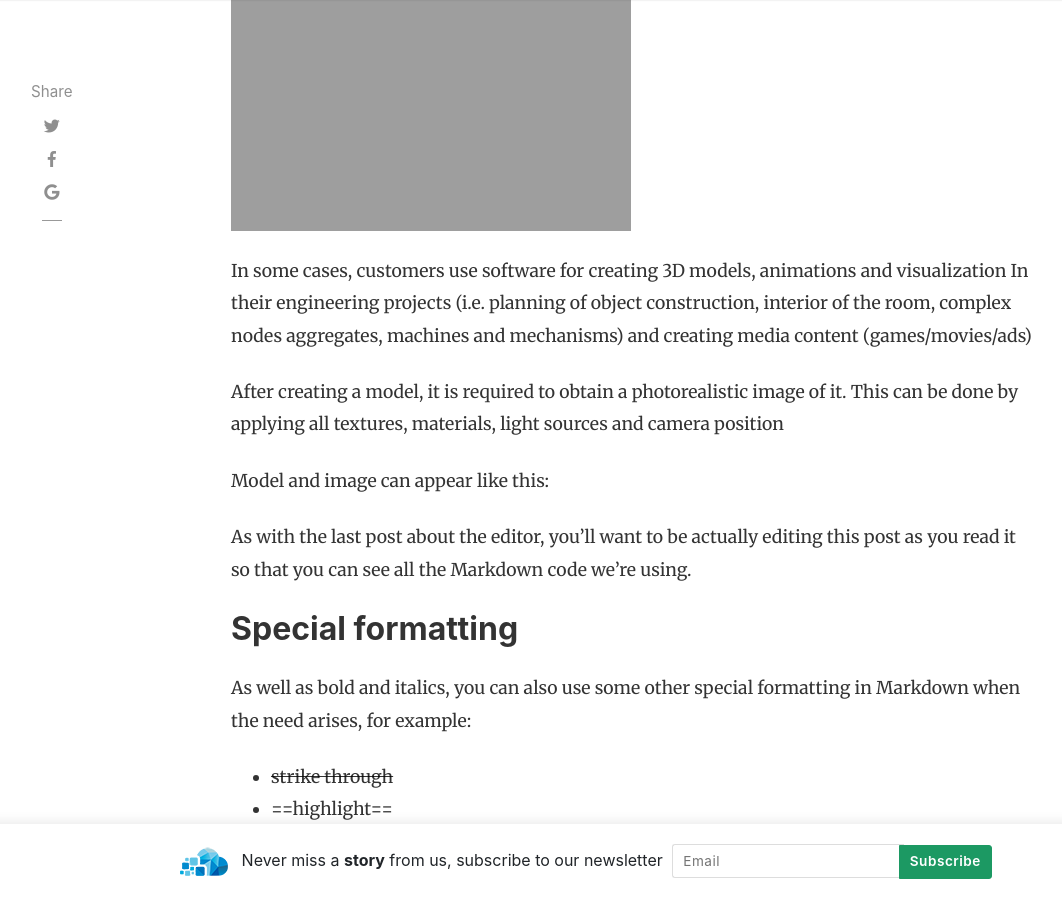
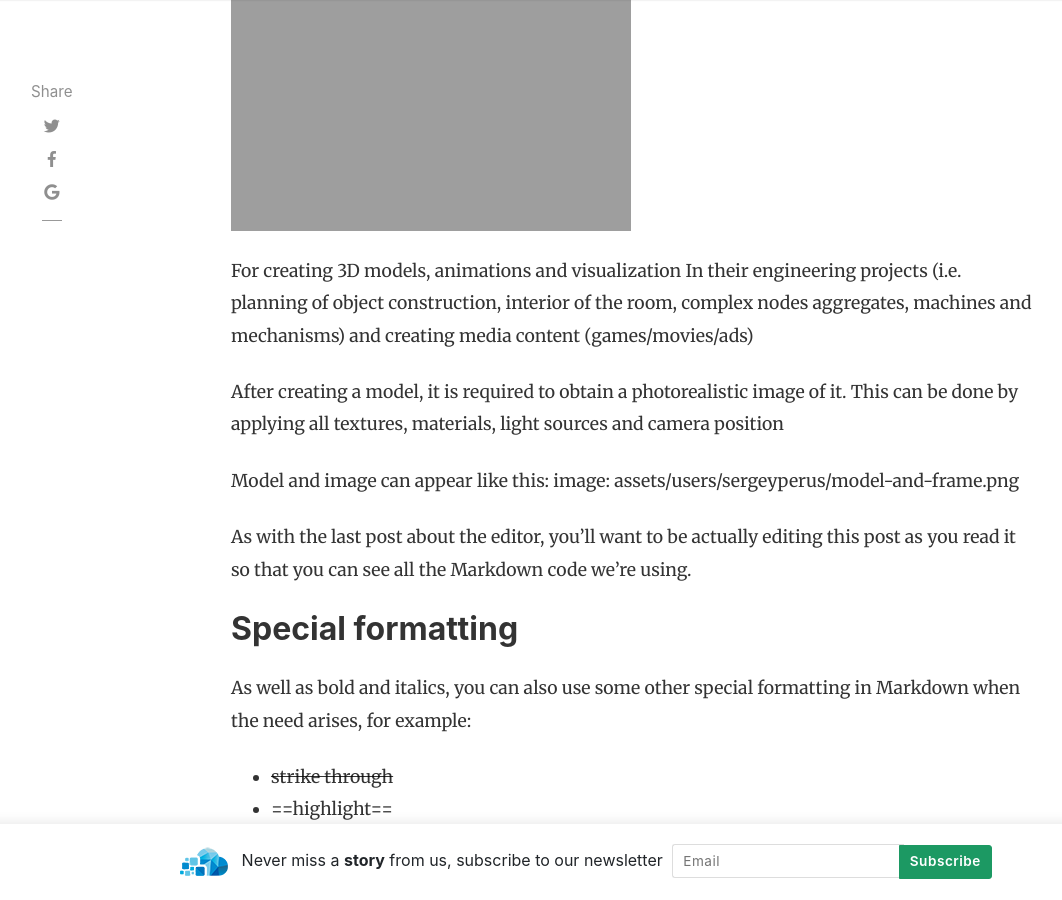
Before and after one commit to AzCEE/azcee.github.io, a Jekyll site: the page built from _posts/2019-01-31-rendering-with-azure.md, in a window 1280 px wide and 900 px high, scrolled down 350 px. Shown: the whole window, without its empty margins (54-1116 px from the left). Built offline with Jekyll 4.4.1, drawn with Linux system fonts in a browser that asks for light colours; nearby versions of some CDN libraries; comment, search, counter and statistics services are not loaded.

Commit message:
added pic

```diff
--- a/_posts/2019-01-31-rendering-with-azure.md
+++ b/_posts/2019-01-31-rendering-with-azure.md
@@ -7,13 +7,13 @@
 featured: true
 
 ---
-In some cases, customers use software for creating 3D models, animations and visualization
+For creating 3D models, animations and visualization
 In their engineering projects (i.e. planning of object construction, interior of the room, complex nodes aggregates, machines and mechanisms) and creating media content (games/movies/ads)
 
 After creating a model, it is required to obtain a photorealistic image of it. This can be done by applying all textures, materials, light sources and camera position
 
 Model and image can appear like this:
-
+image: assets/users/sergeyperus/model-and-frame.png
 
 As with the last post about the editor, you'll want to be actually editing this post as you read it so that you can see all the Markdown code we're using.
 
```
Also changed, not shown: assets/users/sergeyperus/model-and-frame.png (added), assets/users/sergeyperus/rendered_robot.jpg (added), assets/users/sergeyperus/robot_result.png (added), assets/users/sergeyperus/yoda.jpg (added).
